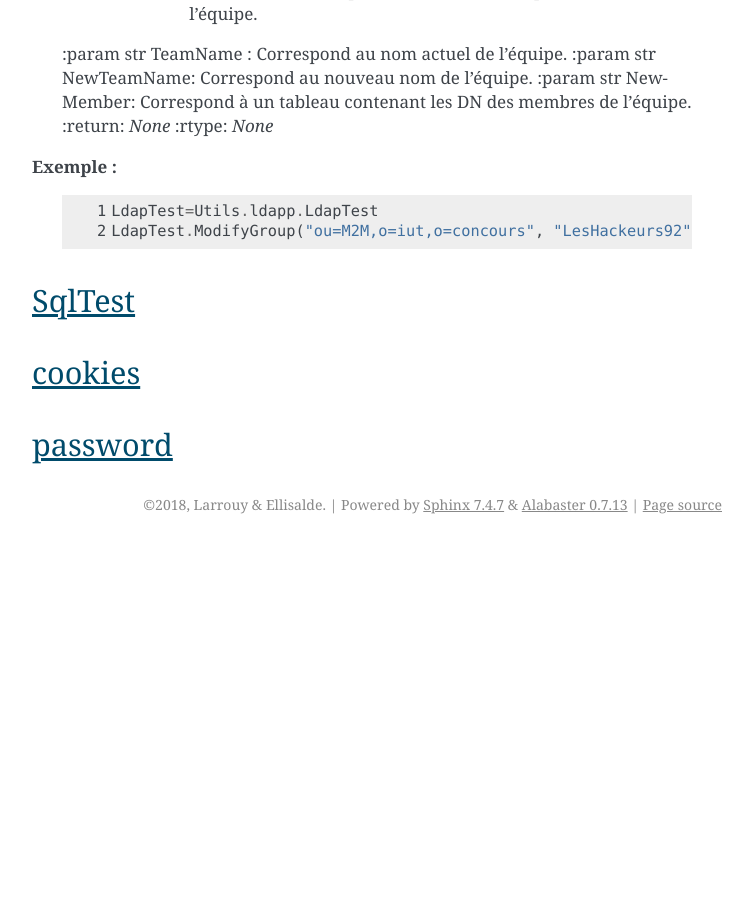
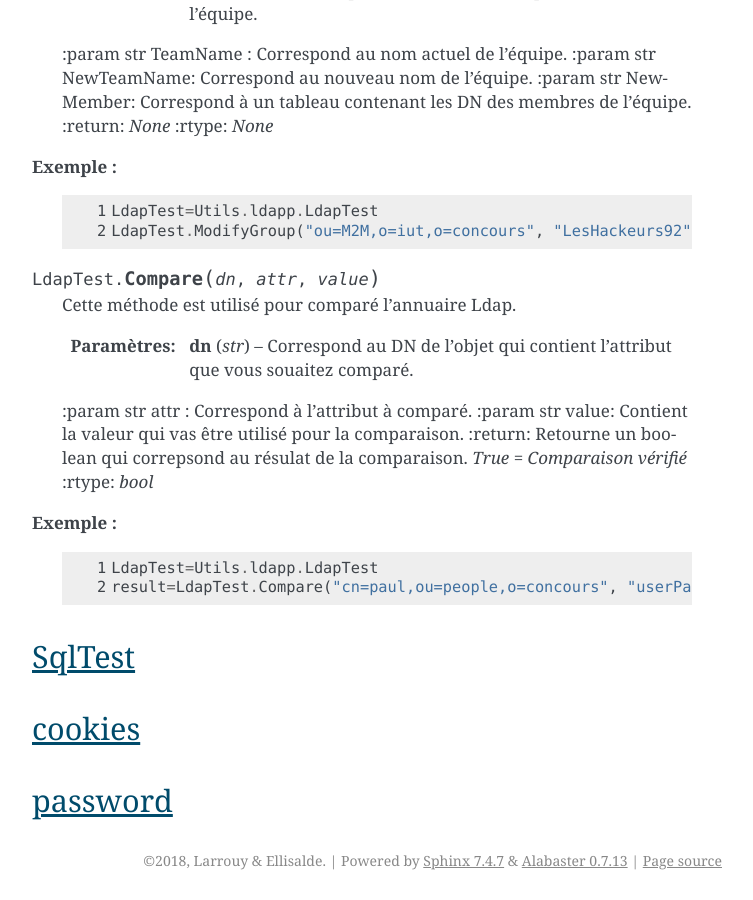
Before and after one commit to soldatroket/ProjetHacking, a Sphinx documentation site: the page built from Documentation/classe.rst, in a window 1280 px wide and 900 px high, scrolled down 2937 px. Shown: the whole window, without its empty margins (388-1141 px from the left). Built offline with Sphinx 7.4.7, drawn with Linux system fonts in a browser that asks for light colours; before the commit the page ends 3481 px from its top, so only the background shows below that.

Commit message:
Update classe.rst

```diff
--- a/Documentation/classe.rst
+++ b/Documentation/classe.rst
@@ -141,6 +141,23 @@ LdapTest
       LdapTest=Utils.ldapp.LdapTest
       LdapTest.ModifyGroup("ou=M2M,o=iut,o=concours", "LesHackeurs92", "LesBG92",["cn=paul,ou=people,o=concours","cn=roberto,ou=people,o=concours"])
 
+.. method:: LdapTest.Compare(dn, attr, value)
+
+   Cette méthode est utilisé pour comparé l'annuaire Ldap.
+
+   :param str dn: Correspond au DN de l'objet qui contient l'attribut que vous souaitez comparé.
+   :param str attr : Correspond à l'attribut à comparé.
+   :param str value: Contient la valeur qui vas être utilisé pour la comparaison.
+   :return: Retourne un boolean qui correpsond au résulat de la comparaison. *True = Comparaison vérifié*
+   :rtype: *bool*
+
+**Exemple :**
+
+   .. code-block:: python
+      :linenos:
+
+      LdapTest=Utils.ldapp.LdapTest
+      result=LdapTest.Compare("cn=paul,ou=people,o=concours", "userPassword", "ZlDFgfdgdLGF")
 
 SqlTest
 -------
```
